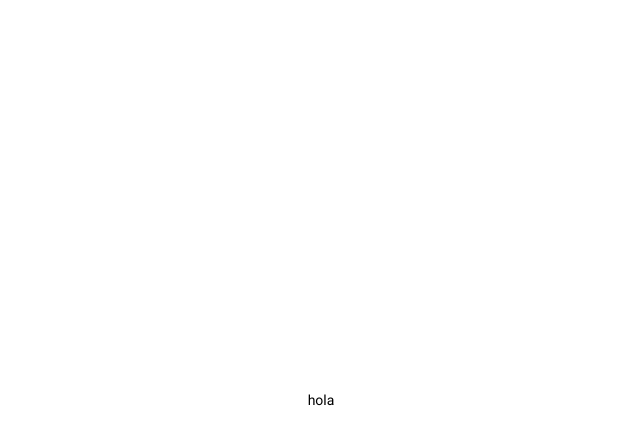
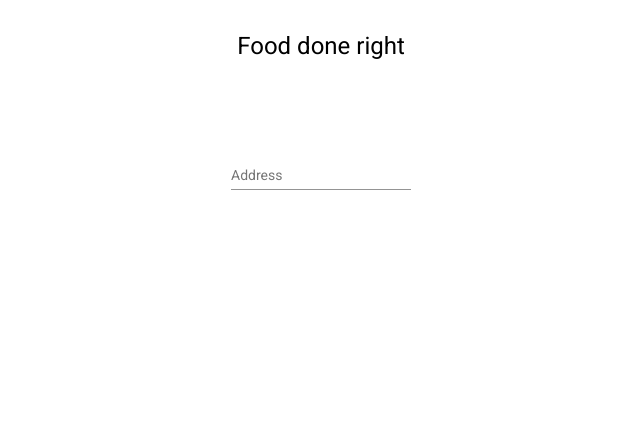
Before and after one commit to parikshit223933/food-done-right-client, an Angular app: page / in a window 1280 px wide. Shown: the top 444 px of the page, without its empty margins (319-959 px from the left). Built offline with nearby package versions, Linux system fonts and the light colour scheme.

Commit message:
component

```diff
--- a/src/app/app.component.html
+++ b/src/app/app.component.html
@@ -1,3 +1,19 @@
-<div class='custom-container'>
-  hola
+<div class='app-component-container'>
+  <div class='heading mat-h1'>
+    Food done right
+  </div>
+  <mat-divider></mat-divider>
+  <div class='query-container'>
+    <form class='query-form'>
+      <mat-form-field class='example-full-width'>
+        <mat-label>Address</mat-label>
+        <input type='text' matInput [formControl]='queryFormControl'
+               placeholder='Enter your location/address'>
+        <mat-hint *ngIf='status'>Status: {{status}}</mat-hint>
+      </mat-form-field>
+      <div class='message-container' *ngIf='nearestPinMessage'>
+        {{nearestPinMessage}}
+      </div>
+    </form>
+  </div>
 </div>
--- a/src/app/app.component.scss
+++ b/src/app/app.component.scss
@@ -1,8 +1,20 @@
-.custom-container {
-  height: 100vh;
-  width: 100vw;
+.app-component-container {
   display: flex;
-  flex-direction: row;
+  flex-direction: column;
   align-items: center;
-  justify-content: center;
+  padding-top: 30px;
+
+  .query-container {
+    height: 200px;
+    display: flex;
+    flex-direction: row;
+    align-items: center;
+    justify-content: center;
+
+    .query-form {
+      .message-container {
+        margin: 20px 0;
+      }
+    }
+  }
 }
--- a/src/app/app.component.ts
+++ b/src/app/app.component.ts
@@ -1,10 +1,14 @@
-import { Component } from '@angular/core';
+import { ChangeDetectionStrategy, Component } from '@angular/core';
+import { FormControl, Validators } from '@angular/forms';
 
 @Component({
   selector: 'app-root',
   templateUrl: './app.component.html',
-  styleUrls: ['./app.component.scss']
+  styleUrls: ['./app.component.scss'],
+  changeDetection: ChangeDetectionStrategy.OnPush,
 })
 export class AppComponent {
-  title = 'food-done-right-client';
+  nearestPinMessage = null;
+  queryFormControl = new FormControl('', [Validators.minLength(3)]);
+  status = null;
 }
```
Also changed, not shown: src/app/app.module.ts (+15 -4 lines).
